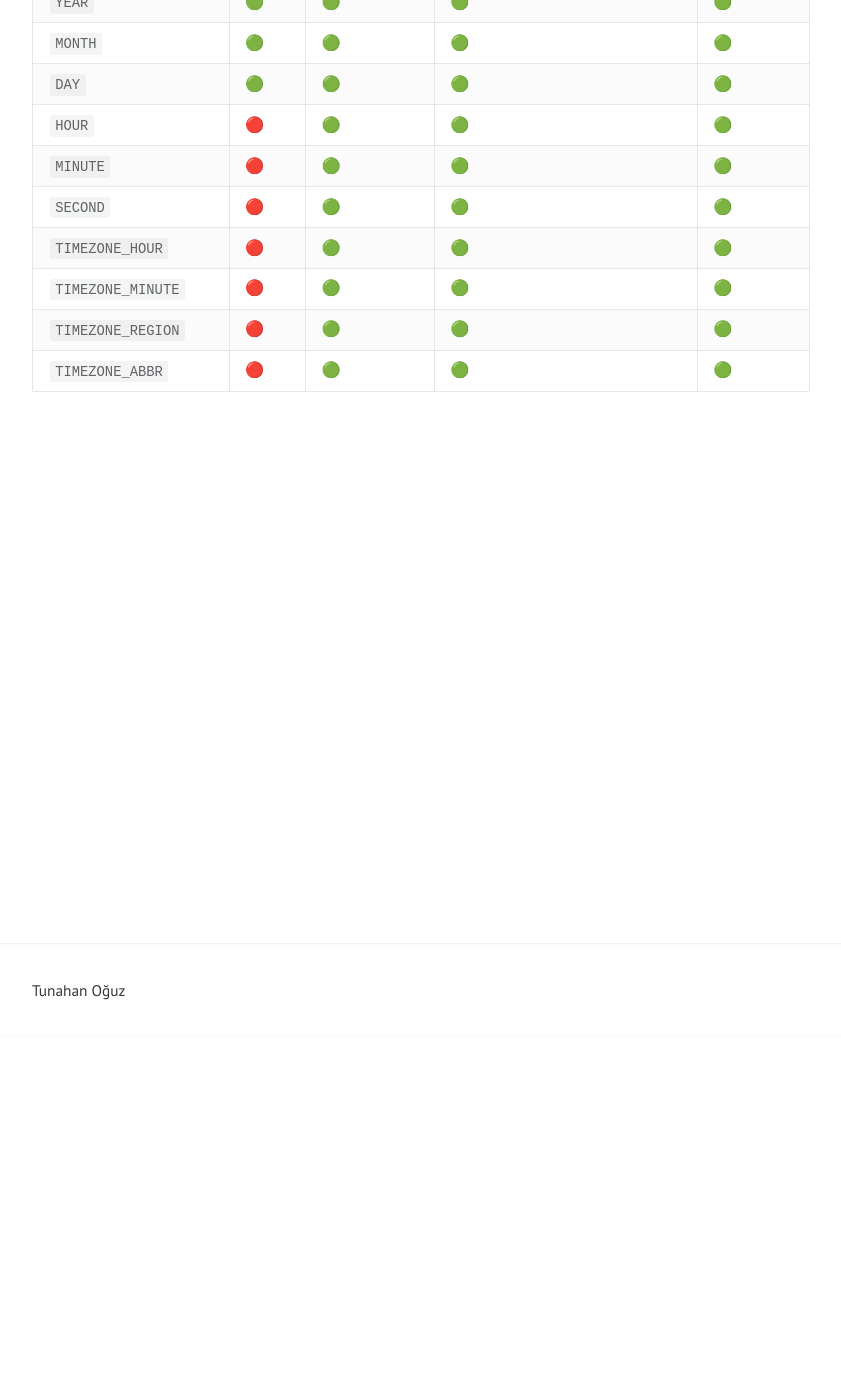
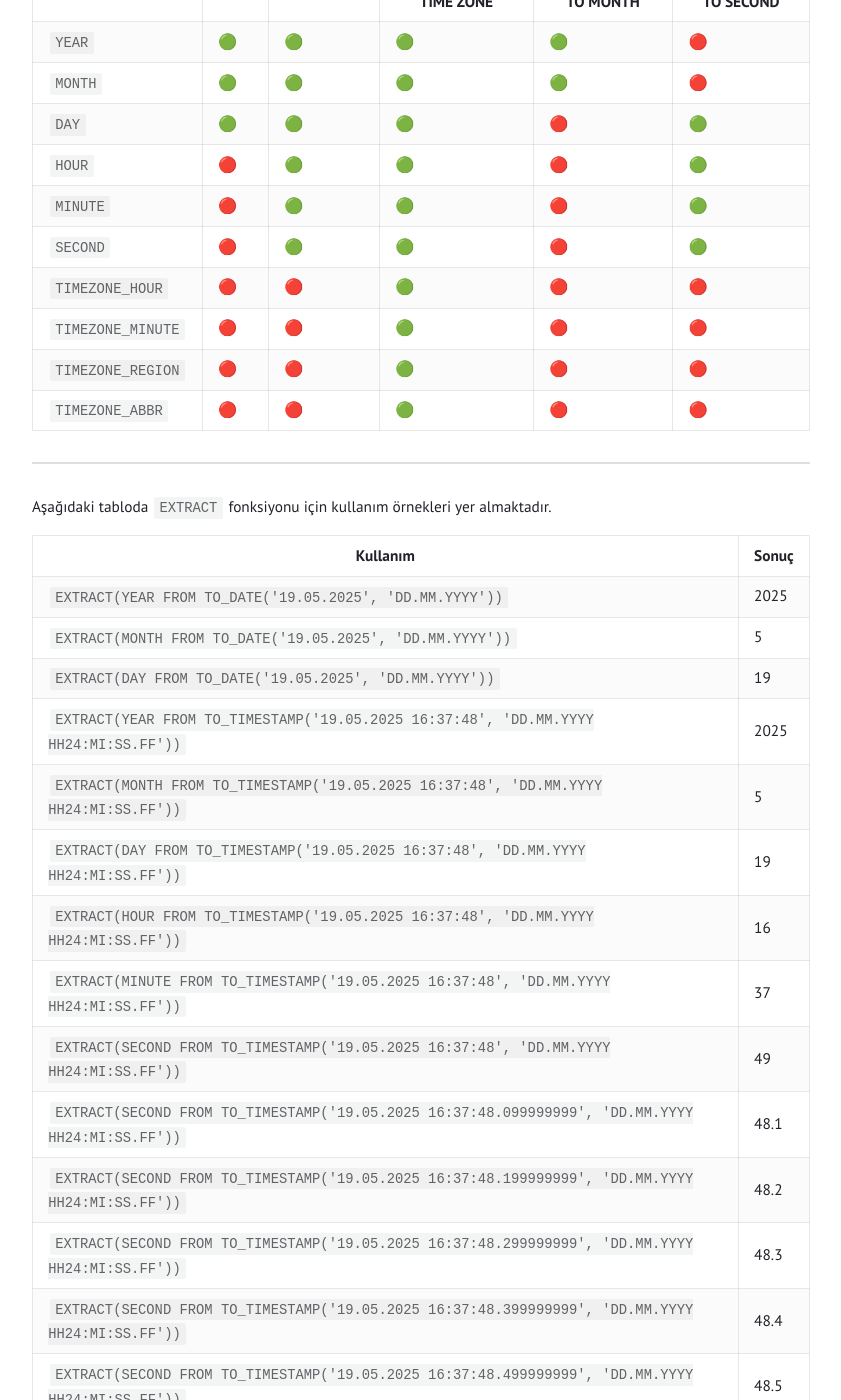
Before and after one commit to tunahanoguz/tunahanoguz.github.io, a Jekyll site: the page built from _posts/2025-05-26-oracle-EXTRACT-fonksiyonu.md, in a window 1280 px wide and 1400 px high, scrolled down 362 px. Shown: the whole window, without its empty margins (219-1060 px from the left). Built offline with Jekyll 4.4.1, drawn with Linux system fonts in a browser that asks for light colours; before the commit the page ends 900 px from its top, so only the background shows below that; some of the changed text lies outside the part shown.

Commit message:
Update 2025-05-26-oracle-EXTRACT-fonksiyonu.md

```diff
--- a/_posts/2025-05-26-oracle-EXTRACT-fonksiyonu.md
+++ b/_posts/2025-05-26-oracle-EXTRACT-fonksiyonu.md
@@ -6,17 +6,44 @@ categories: oracle
 ---
 
 `EXTRACT` fonksiyonu, `TIMESTAMP`, `TIMESTAMP WITH TIME ZONE` ve `INTERVAL` tipindeki bir veriden bazı bilgilerin elde edilmesini sağlar.
+
 Aşağıdaki tabloda bu bilgiler ve bu bilgilerin hangi tipteki verilerden elde edilebileceği yer almaktadır.
 
-| Bilgi             | DATE | TIMESTAMP | TIMESTAMP WITH TIME ZONE | INTERVAL |
-|-------------------|------|-----------|--------------------------|----------|
-| `YEAR`            | 🟢   | 🟢        | 🟢                        | 🟢       |
-| `MONTH`           | 🟢   | 🟢        | 🟢                        | 🟢       |
-| `DAY`             | 🟢   | 🟢        | 🟢                        | 🟢       |
-| `HOUR`            | 🔴   | 🟢        | 🟢                        | 🟢       |
-| `MINUTE`          | 🔴   | 🟢        | 🟢                        | 🟢       |
-| `SECOND`          | 🔴   | 🟢        | 🟢                        | 🟢       |
-| `TIMEZONE_HOUR`   | 🔴   | 🟢        | 🟢                        | 🟢       |
-| `TIMEZONE_MINUTE` | 🔴   | 🟢        | 🟢                        | 🟢       |
-| `TIMEZONE_REGION` | 🔴   | 🟢        | 🟢                        | 🟢       |
-| `TIMEZONE_ABBR`   | 🔴   | 🟢        | 🟢                        | 🟢       |
+| Bilgi             | DATE | TIMESTAMP | TIMESTAMP WITH TIME ZONE | INTERVAL YEAR TO MONTH | INTERVAL DAY TO SECOND |
+|-------------------|------|-----------|--------------------------|------------------------|------------------------|
+| `YEAR`            | 🟢   | 🟢        | 🟢                        | 🟢                     | 🔴                      |
+| `MONTH`           | 🟢   | 🟢        | 🟢                        | 🟢                     | 🔴                      |
+| `DAY`             | 🟢   | 🟢        | 🟢                        | 🔴                     | 🟢                      |
+| `HOUR`            | 🔴   | 🟢        | 🟢                        | 🔴                     | 🟢                      |
+| `MINUTE`          | 🔴   | 🟢        | 🟢                        | 🔴                     | 🟢                      |
+| `SECOND`          | 🔴   | 🟢        | 🟢                        | 🔴                     | 🟢                      |
+| `TIMEZONE_HOUR`   | 🔴   | 🔴        | 🟢                        | 🔴                     | 🔴                      |
+| `TIMEZONE_MINUTE` | 🔴   | 🔴        | 🟢                        | 🔴                     | 🔴                      |
+| `TIMEZONE_REGION` | 🔴   | 🔴        | 🟢                        | 🔴                     | 🔴                      |
+| `TIMEZONE_ABBR`   | 🔴   | 🔴        | 🟢                        | 🔴                     | 🔴                      |
+
+---
+
+Aşağıdaki tabloda `EXTRACT` fonksiyonu için kullanım örnekleri yer almaktadır.
+
+| Kullanım                                                                                         | Sonuç |
+|--------------------------------------------------------------------------------------------------|-------|
+| `EXTRACT(YEAR FROM TO_DATE('19.05.2025', 'DD.MM.YYYY'))`                                         | 2025  |
+| `EXTRACT(MONTH FROM TO_DATE('19.05.2025', 'DD.MM.YYYY'))`                                        | 5     |
+| `EXTRACT(DAY FROM TO_DATE('19.05.2025', 'DD.MM.YYYY'))`                                          | 19    |
+| `EXTRACT(YEAR FROM TO_TIMESTAMP('19.05.2025 16:37:48', 'DD.MM.YYYY HH24:MI:SS.FF'))`             | 2025  |
+| `EXTRACT(MONTH FROM TO_TIMESTAMP('19.05.2025 16:37:48', 'DD.MM.YYYY HH24:MI:SS.FF'))`            | 5     |
+| `EXTRACT(DAY FROM TO_TIMESTAMP('19.05.2025 16:37:48', 'DD.MM.YYYY HH24:MI:SS.FF'))`              | 19    |
+| `EXTRACT(HOUR FROM TO_TIMESTAMP('19.05.2025 16:37:48', 'DD.MM.YYYY HH24:MI:SS.FF'))`             | 16    |
+| `EXTRACT(MINUTE FROM TO_TIMESTAMP('19.05.2025 16:37:48', 'DD.MM.YYYY HH24:MI:SS.FF'))`           | 37    |
+| `EXTRACT(SECOND FROM TO_TIMESTAMP('19.05.2025 16:37:48', 'DD.MM.YYYY HH24:MI:SS.FF'))`           | 49    |
+| `EXTRACT(SECOND FROM TO_TIMESTAMP('19.05.2025 16:37:48.099999999', 'DD.MM.YYYY HH24:MI:SS.FF'))` | 48.1  |
+| `EXTRACT(SECOND FROM TO_TIMESTAMP('19.05.2025 16:37:48.199999999', 'DD.MM.YYYY HH24:MI:SS.FF'))` | 48.2  |
+| `EXTRACT(SECOND FROM TO_TIMESTAMP('19.05.2025 16:37:48.299999999', 'DD.MM.YYYY HH24:MI:SS.FF'))` | 48.3  |
+| `EXTRACT(SECOND FROM TO_TIMESTAMP('19.05.2025 16:37:48.399999999', 'DD.MM.YYYY HH24:MI:SS.FF'))` | 48.4  |
+| `EXTRACT(SECOND FROM TO_TIMESTAMP('19.05.2025 16:37:48.499999999', 'DD.MM.YYYY HH24:MI:SS.FF'))` | 48.5  |
+| `EXTRACT(SECOND FROM TO_TIMESTAMP('19.05.2025 16:37:48.599999999', 'DD.MM.YYYY HH24:MI:SS.FF'))` | 48.6  |
+| `EXTRACT(SECOND FROM TO_TIMESTAMP('19.05.2025 16:37:48.699999999', 'DD.MM.YYYY HH24:MI:SS.FF'))` | 48.7  |
+| `EXTRACT(SECOND FROM TO_TIMESTAMP('19.05.2025 16:37:48.799999999', 'DD.MM.YYYY HH24:MI:SS.FF'))` | 48.8  |
+| `EXTRACT(SECOND FROM TO_TIMESTAMP('19.05.2025 16:37:48.899999999', 'DD.MM.YYYY HH24:MI:SS.FF'))` | 48.9  |
+| `EXTRACT(SECOND FROM TO_TIMESTAMP('19.05.2025 16:37:48.999999999', 'DD.MM.YYYY HH24:MI:SS.FF'))` | 48.9  |
```
